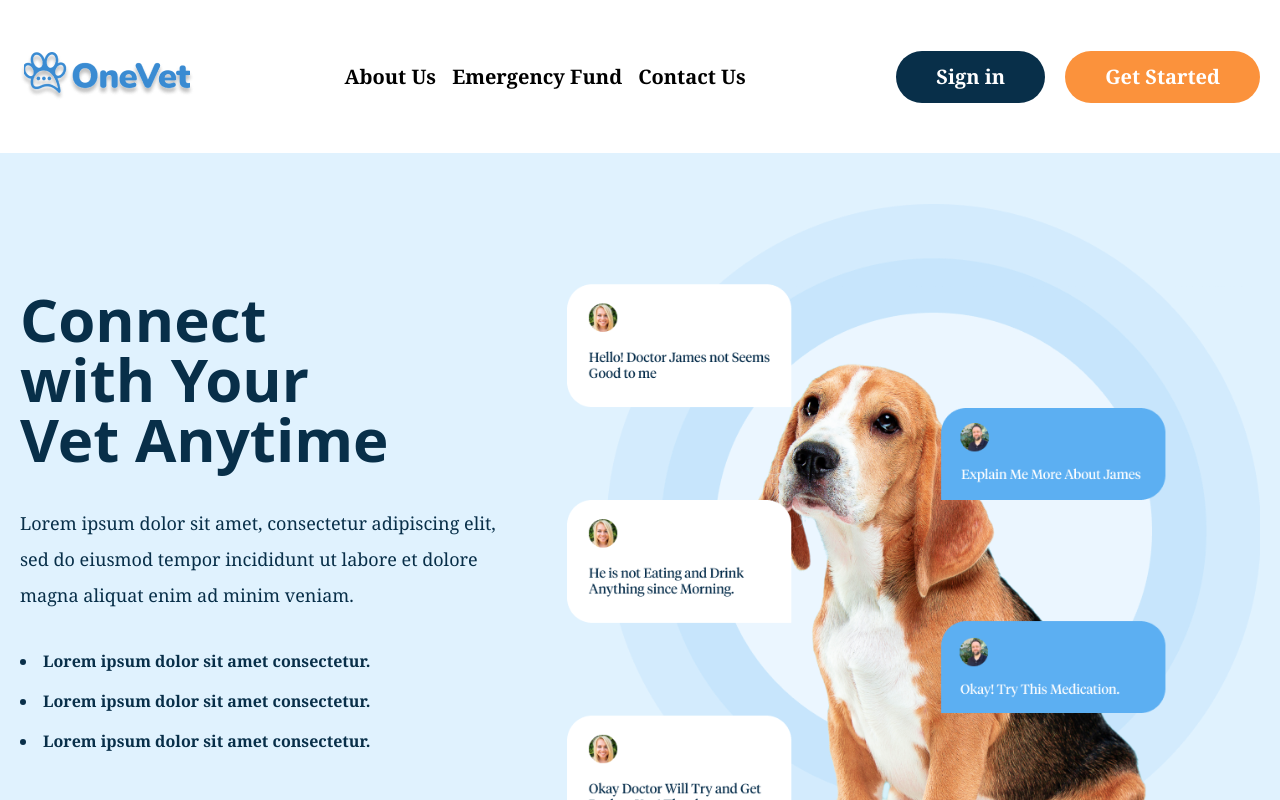
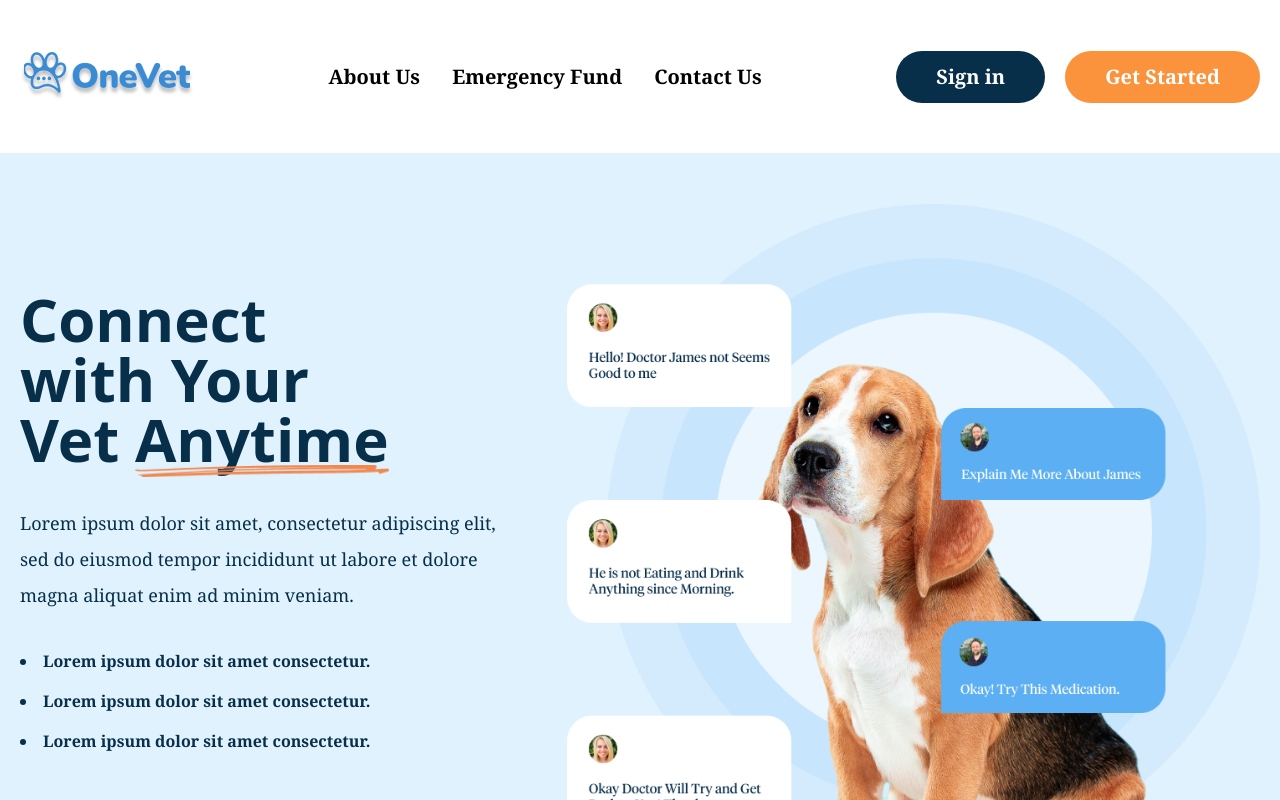
Before and after one commit to vidhi-7span/OneVet-Vue, a Vue app: page / in a window 1280 px wide. Shown: the top 800 px of the page. Built offline with nearby package versions, Linux system fonts and the light colour scheme.

Commit message:
Add Vector

```diff
--- a/src/components/button.vue
+++ b/src/components/button.vue
@@ -1,7 +1,7 @@
 <template>
   <div>
     <button
-      class="sm:px-10 sm:py-3 px-6 py-3 font-black rounded-full font-serif sm:text-xl"
+      class="sm:px-10 sm:py-3 px-4 py-2 font-black rounded-full font-serif md:text-xl text-sm"
       :class="getVarientClasses"
     >
       {{ text }}
--- a/src/components/header.vue
+++ b/src/components/header.vue
@@ -1,5 +1,7 @@
 <template>
-  <header class="flex container justify-between mx-auto my-8 items-center px-5">
+  <header
+    class="flex container justify-between mx-auto lg:my-8 items-center px-5"
+  >
     <!-- Logo -->
     <div class="flex justify-center py-5">
       <img class="cursor-pointer" src="../assets/images/logo.png" alt="" />
@@ -8,7 +10,7 @@
     <!-- Menu -->
     <div>
       <ul
-        class="gap-4 font-black cursor-pointer font-serif md:text-xl text-lg text-center items-center justify-center mx-auto hidden lg:flex"
+        class="lg:gap-8 font-black cursor-pointer font-serif md:text-xl text-lg text-center items-center justify-center mx-auto hidden xl:flex"
       >
         <li class="hover:text-orange-400">About Us</li>
         <li class="hover:text-orange-400">Emergency Fund</li>
--- a/src/components/hero.vue
+++ b/src/components/hero.vue
@@ -1,15 +1,20 @@
 <template>
   <div class="bg-sky-100 relative z-20">
     <!-- Hero Wrapper -->
-    <div class="flex flex-wrap justify-center items-center mx-auto pt-6 px-5">
+    <div
+      class="flex container flex-wrap justify-center items-center mx-auto pt-6 px-5"
+    >
       <!-- Hero Content -->
       <div class="lg:w-2/5 w-full lg:order-none order-2 mt-28">
         <!-- Title -->
-        <p
-          class="font-extrabold md:text-6xl text-4xl pb-9 text-sky-950 font-sans lg:w-96"
-        >
-          Connect with Your Vet Anytime
-        </p>
+        <div class="flex">
+          <p
+            class="font-extrabold md:text-6xl text-4xl pb-9 text-sky-950 font-sans lg:w-96"
+          >
+            Connect with Your Vet
+            <span class="vector relative inline-block">Anytime</span>
+          </p>
+        </div>
 
         <!-- Description -->
         <p class="leading-loose text-lg font-serif text-sky-950">
@@ -56,3 +61,11 @@
 <script setup>
 import Button from "./button.vue";
 </script>
+
+<style scoped>
+.vector::before {
+  @apply absolute -bottom-2 w-full bg-no-repeat bg-cover pb-3;
+  content: "";
+  background-image: url(../assets/images/vector.png);
+}
+</style>
```
Also changed, not shown: src/assets/images/vector.png (added).
